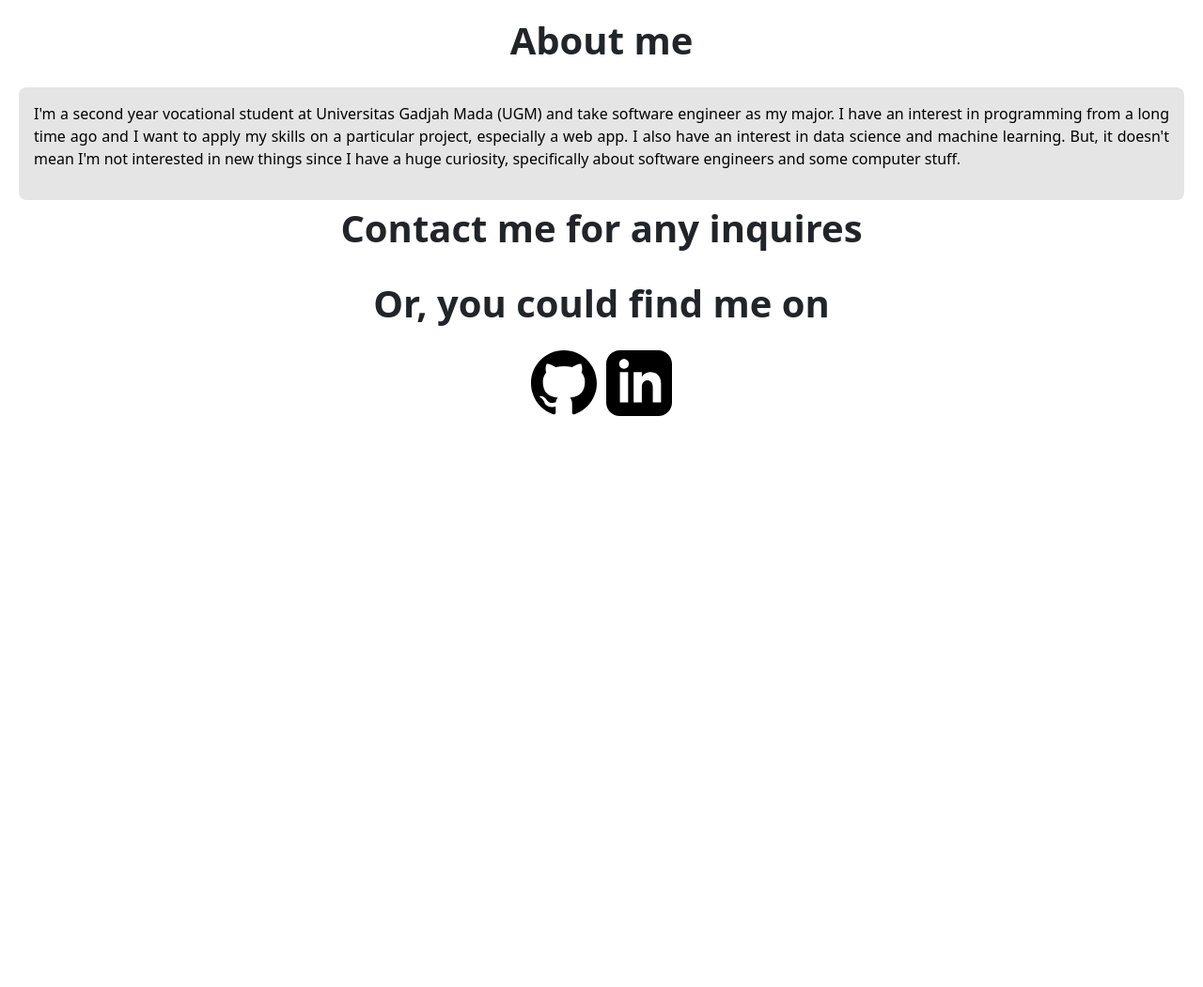
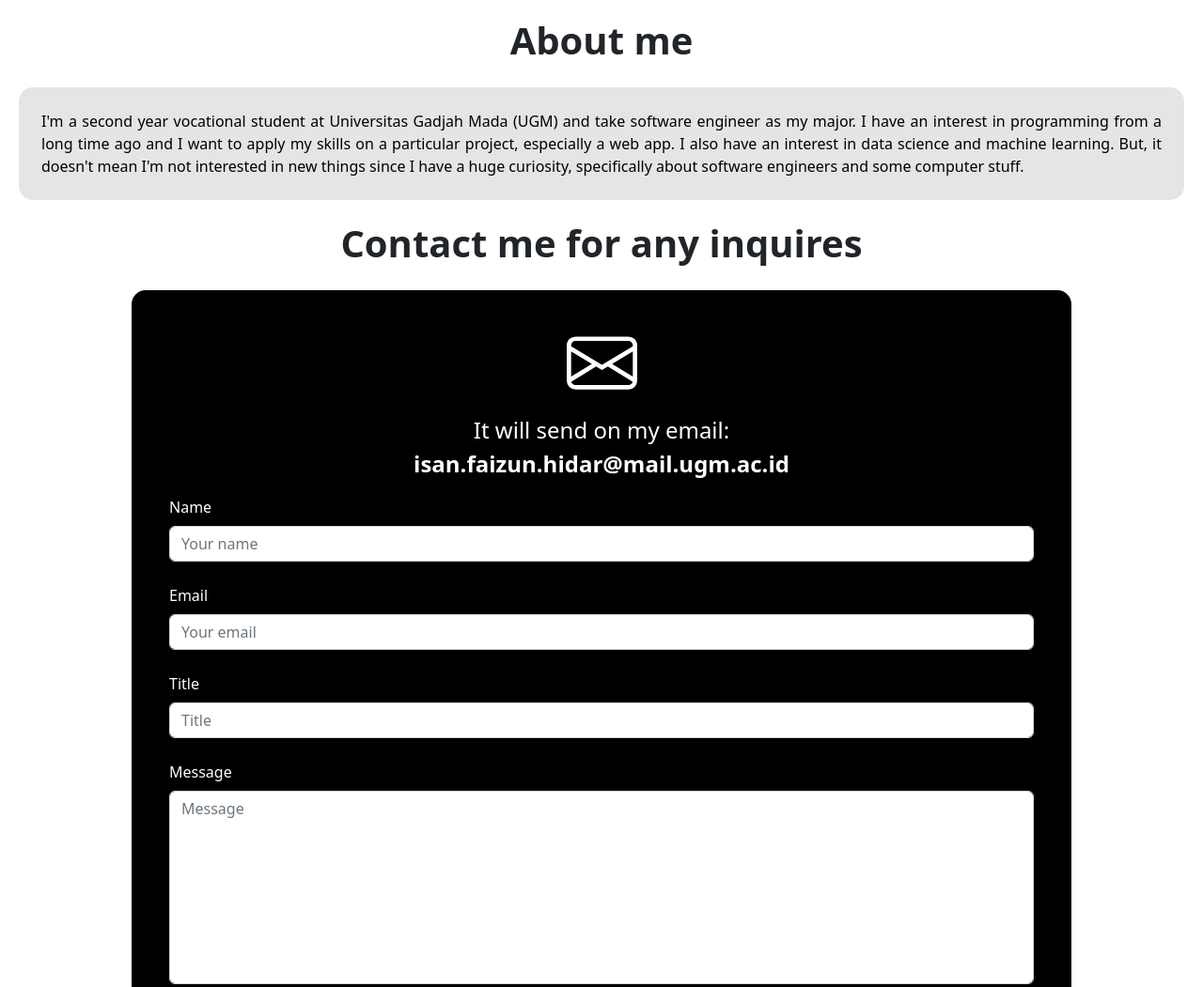
Before and after one commit to ee-son/web-portfolio, a plain HTML site: page index.html in a window 1280 px wide. Shown: the part 1668-2719 px from the top of the page at 94% size. Before the commit the page ends 2159 px from the top, so only its background shows below. Drawn offline with nearby package versions, Linux system fonts and the light colour scheme.

Commit message:
feat: add form

```diff
--- a/index.html
+++ b/index.html
@@ -13,7 +13,7 @@
       <nav class="navbar navbar-expand-lg fixed-top bg-white">
           <div class="container-fluid">
             <h4 class="ms-3">Isan FH</h4>
-            <button class="navbar-toggler" id="navbar-toggler" type="button" data-bs-toggle="collapse" data-bs-target="#navbarToggleExternalContent" aria-controls="navbarToggleExternalContent" aria-expanded="false" aria-label="Toggle navigation">
+            <button class="navbar-toggler" id="navbarToggler" type="button" data-bs-toggle="collapse" data-bs-target="#navbarToggleExternalContent" aria-controls="navbarToggleExternalContent" aria-expanded="false" aria-label="Toggle navigation">
               <span class="navbar-toggler-icon"></span>
             </button>
             <div class="collapse navbar-collapse justify-content-end" id="navbarToggleExternalContent">
@@ -159,8 +159,8 @@
   <!-- About -->
   <section id="about">
     <p class="fs-1 fw-bolder" style="margin-bottom: 0.5em;">About me</p>
-    <div class="text-wrapper p-3">
-      <p class="fs-6">I'm a second year vocational student at Universitas Gadjah Mada (UGM) and take software engineer as my major. I have an interest
+    <div class="content-wrapper">
+      <p id="aboutContent" class="fs-6">I'm a second year vocational student at Universitas Gadjah Mada (UGM) and take software engineer as my major. I have an interest
         in programming from a long time ago and I want to apply my skills on a particular project, especially a web app. I also have an
         interest in data science and machine learning. But, it doesn't mean I'm not interested in new things since I have a huge curiosity,
         specifically about software engineers and some computer stuff.</p>
@@ -171,7 +171,28 @@
   <!-- Contacts -->
   <section id="contacts">
     <p class="fs-1 fw-bolder" style="margin-bottom: 0.5em;">Contact me for any inquires</p>
-
+    <div class="content-wrapper">
+      <div id="toMyEmail">
+        <div style="text-align: center;">
+          <svg xmlns="http://www.w3.org/2000/svg" id="envelopeIcon" width="75" height="75" fill="currentColor" class="bi bi-envelope" viewBox="0 0 16 16">
+            <path d="M0 4a2 2 0 0 1 2-2h12a2 2 0 0 1 2 2v8a2 2 0 0 1-2 2H2a2 2 0 0 1-2-2zm2-1a1 1 0 0 0-1 1v.217l7 4.2 7-4.2V4a1 1 0 0 0-1-1zm13 2.383-4.708 2.825L15 11.105zm-.034 6.876-5.64-3.471L8 9.583l-1.326-.795-5.64 3.47A1 1 0 0 0 2 13h12a1 1 0 0 0 .966-.741M1 11.105l4.708-2.897L1 5.383z"/>
+          </svg>
+          <p id="emailInfo1" class="fs-4 mt-3" style="margin-bottom: 0;">It will send on my email:</p>
+          <p id="emailInfo2" class="fs-4 fw-semibold" style="max-width: 100%; word-wrap: break-word;">isan.faizun.hidar@mail.ugm.ac.id</p>
+        </div>
+        <form action="">
+          <label class="form-label" for="name">Name</label><br>
+          <input class="form-control" type="text" placeholder="Your name"><br>
+          <label class="form-label" for="email">Email</label><br>
+          <input class="form-control" type="text" placeholder="Your email"><br>
+          <label class="form-label" for="title">Title</label><br>
+          <input class="form-control" type="text" placeholder="Title"><br>
+          <label class="form-label" for="message">Message</label><br>
+          <textarea class="form-control" rows="8" name="message" id="message" placeholder="Message" style="resize: none;"></textarea><br>
+          <button class="btn btn-light" type="submit">Submit</button>
+        </form>
+      </div>
+      </div>
     <p class="fs-1 fw-bolder" style="margin-bottom: 0.5em;">Or, you could find me on</p>
     <div class="social-icons mb-5">
       <a href="https://github.com/IsanFaizun">
--- a/script.js
+++ b/script.js
@@ -1,6 +1,6 @@
 window.addEventListener('scroll', function() {
     const navbar = document.querySelector('.navbar');
-    const toggler = document.getElementById('navbar-toggler');
+    const toggler = document.getElementById('navbarToggler');
     if (window.scrollY > 50) {
         navbar.classList.add('bg-inverse');
         navbar.classList.remove('bg-white');
@@ -14,17 +14,40 @@ window.addEventListener('scroll', function() {
     }
 });
 
+function handleClick(direction) {
     const list = document.querySelector(".slider");
-
-  // We want to know the width of one of the items. We'll use this to decide how many pixels we want our carousel to scroll.
     const item = document.querySelector(".slider-item");
     const itemWidth = item.offsetWidth;
 
-  function handleClick(direction) {
-    // Based on the direction we call `scrollBy` with the item width we got earlier
     if(direction === "previous") {
         list.scrollBy({ left: -itemWidth, behavior: "smooth" });
     } else {
         list.scrollBy({ left: itemWidth, behavior: "smooth" });
     }
 }
+
+function adjustResponsiveElements() {
+    const envelopeIcon = document.getElementById('envelopeIcon');
+    const textElements = document.querySelectorAll('#emailInfo1, #emailInfo2');
+
+    if (window.innerWidth < 768) {
+        envelopeIcon.setAttribute('width', '50');
+        envelopeIcon.setAttribute('height', '50');
+
+        textElements.forEach(el => {
+        el.classList.remove('fs-4');
+        el.classList.add('fs-6');
+        });
+    } else {
+        envelopeIcon.setAttribute('width', '75');
+        envelopeIcon.setAttribute('height', '75');
+
+        textElements.forEach(el => {
+        el.classList.remove('fs-6');
+        el.classList.add('fs-4');
+        });
+    }
+}
+
+window.addEventListener('resize', adjustResponsiveElements);
+window.addEventListener('load', adjustResponsiveElements);
--- a/style.css
+++ b/style.css
@@ -1,28 +1,33 @@
 section {
     padding-left: 20px;
     padding-right: 20px;
+}
+.content-wrapper{
+    text-align: justify;
+}
+.fs-4 {
+    font-size: 1.5rem; /* Default fs-4 size */
+}
+.fs-6 {
+    font-size: 1rem;
 }
 
 /* Header */
 .bg-white {
     background-color: white;
 }
-
 .bg-inverse {
     background-color: black;
     color: white;
     transition: background-color 0.3s, color 0.3s;
 }
-
 .navbar-nav .nav-link {
     color: black;
     transition: color 0.3s;
 }
-
 .navbar-nav .nav-link:hover {
     color: gray;
 }
-
 .bg-inverse .nav-link {
     color: white;
 }
@@ -40,11 +45,9 @@ section {
     padding-bottom: 100px;
     text-align: center;
 }
-
 .horizontal {
     display: flex;
 }
-
 .tech-card {
     display: flex;
     flex-direction: column;
@@ -55,13 +58,11 @@ section {
     border-radius: 5px;
     margin: 15px;
 }
-
 .tech-image{
     width: 50px;
     height: 50px;
     margin-top: 0.5em;
 }
-
 .tech-label{
     margin-top: 0.5em;
     font-size: 0.9em;
@@ -72,7 +73,6 @@ section {
 #project{
     text-align: center;
 }
-
 .slider {
     display: flex;
     gap: 20px;
@@ -86,25 +86,20 @@ section {
     /* Hide scrollbar in IE and Edge */
     -ms-overflow-style: none;
 }
-
 .slider::-webkit-scrollbar{
     display: none;
 }
-
 .slider-item {
     flex-shrink: 0;
 }
-
 .slider-content {
     display: flex;
 }
-
 .slider-wrapper {
     position: relative;
     display: flex;
     align-items: center;
 }
-
 .slider-button {
     position: absolute;
     top: 50%;
@@ -114,12 +109,10 @@ section {
     justify-content: center;
     align-items: center;
 }
-
 .button--previous {
     left: 1.5rem;
     transform: rotate(180deg);
 }
-
 .button--next {
     right: 1.5rem;
 }
@@ -128,30 +121,40 @@ section {
 #about{
     text-align: center;
 }
-
-.text-wrapper{
+.content-wrapper #aboutContent{
     background-color: rgba(0, 0, 0, 0.1);
+    padding: 1.5em;
     color: black;
-    text-align: justify;
-    border-radius: 8px;
+    border-radius: 15px;
 }
 
 /* #contacts section */
 #contacts{
     text-align: center;
 }
-
+.content-wrapper #toMyEmail{
+    background-color: black;
+    color: white;
+    padding: 2.5em;
+    border-radius: 15px;
+    margin-left: 15vh;
+    margin-right: 15vh;
+}
+@media screen and (max-width: 768px) {
+    .content-wrapper #toMyEmail{
+        margin-left: 10px;
+        margin-right: 10px;
+    }
+}
 .social-icons {
     display: flex;
     gap: 10px;
     justify-content: center;
     align-items: center;
 }
-
 .social-icons a {
     text-decoration: none;
 }
-
 .social-icons svg {
     width: 70px;
     height: 70px;
```
Lines whose indentation alone changed are shown as unchanged.
